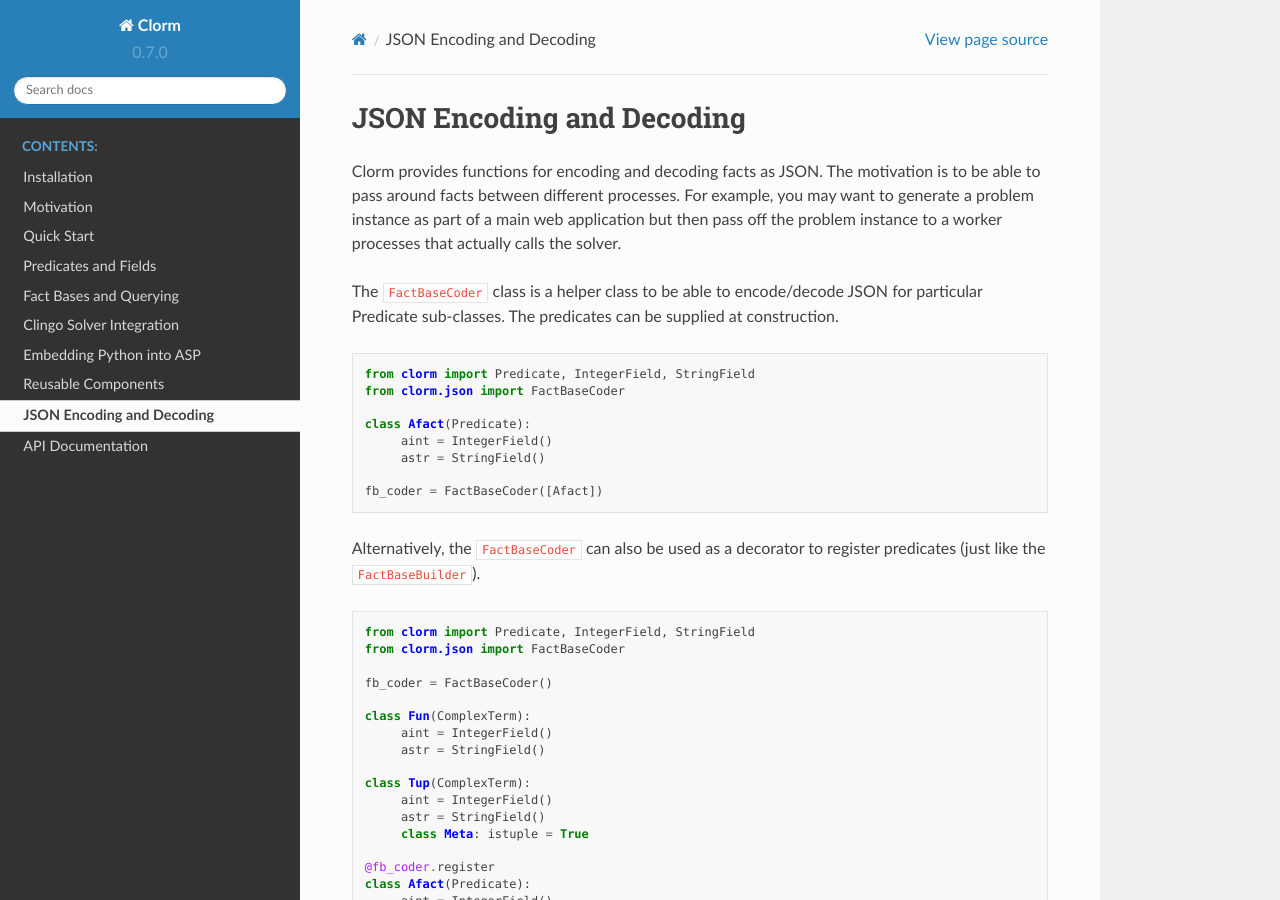
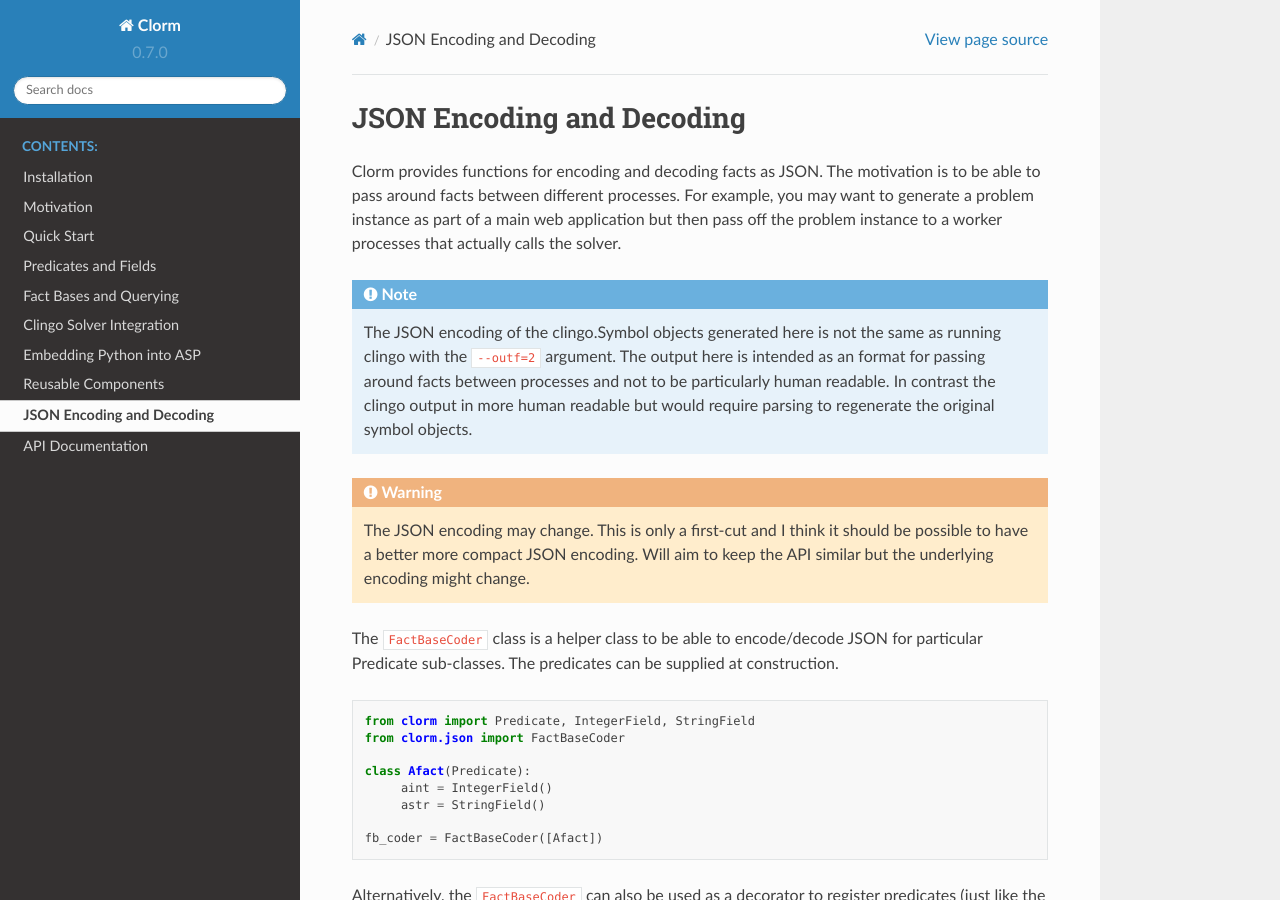
Before and after one commit to potassco/clorm, a Sphinx documentation site: the page built from docs/clorm/json.rst, in a window 1280 px wide and 900 px high. Built offline with Sphinx 7.4.7 and the Read the Docs theme 2.0.0, drawn with Linux system fonts in a browser that asks for light colours.

Commit message:
Updated JSON docs

```diff
--- a/docs/clorm/json.rst
+++ b/docs/clorm/json.rst
@@ -15,6 +15,11 @@
    particularly human readable. In contrast the clingo output in more human
    readable but would require parsing to regenerate the original symbol objects.
 
+.. warning::
+
+   The JSON encoding may change. This is only a first-cut and I think it should
+   be possible to have a better more compact JSON encoding. Will aim to keep the
+   API similar but the underlying encoding might change.
 
 The ``FactBaseCoder`` class is a helper class to be able to encode/decode JSON for
 particular Predicate sub-classes. The predicates can be supplied at
```
Also changed, not shown: other parts of docs/clorm/json.rst (+1 -1 lines).
